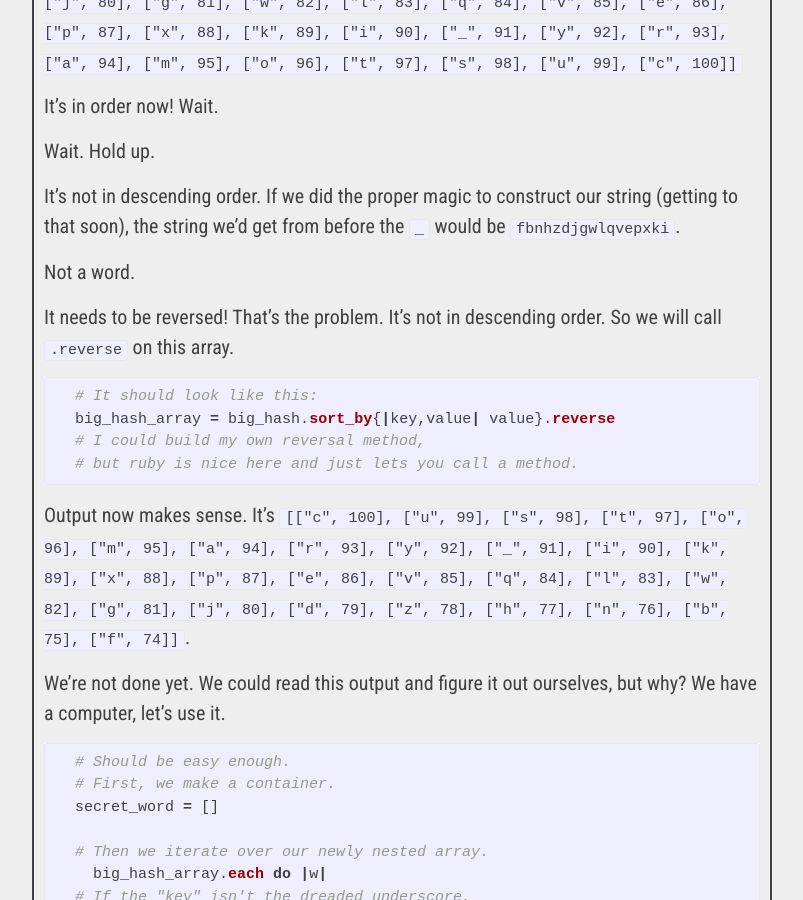
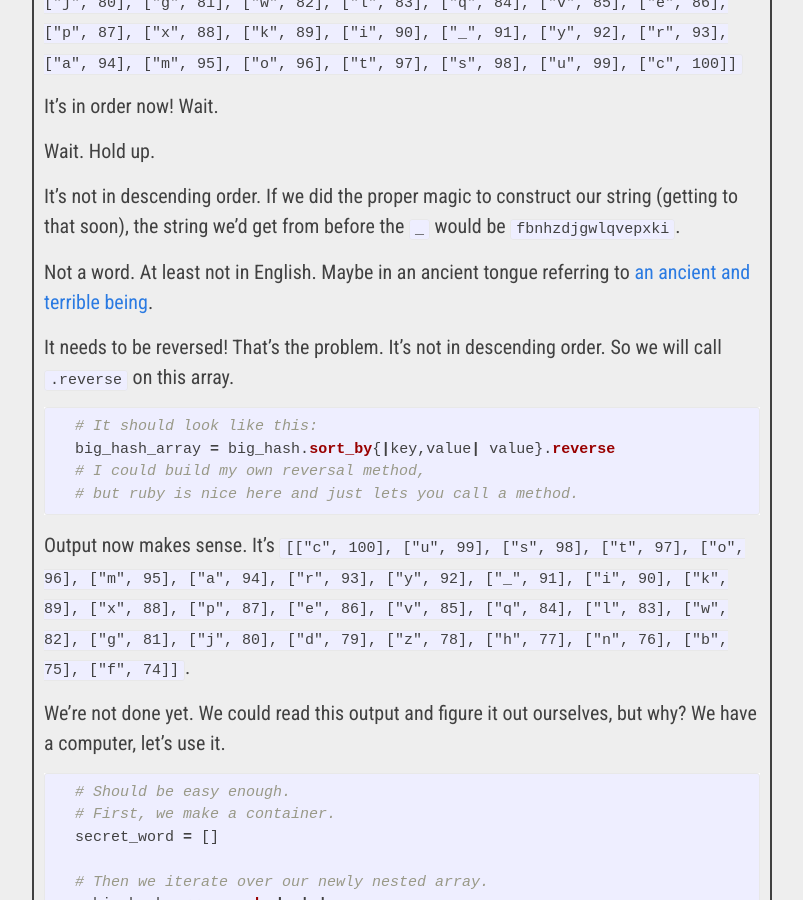
Before and after one commit to descartez/descartez.github.io, a Jekyll site: the page built from _posts/2017-03-16-todays-word.md, in a window 1280 px wide and 900 px high, scrolled down 1754 px. Shown: the whole window, without its empty margins (238-1041 px from the left). Built offline with Jekyll 4.4.1, drawn with Linux system fonts in a browser that asks for light colours; some web fonts are replaced.

Commit message:
adds in cthulhu joke

```diff
--- a/_posts/2017-03-16-todays-word.md
+++ b/_posts/2017-03-16-todays-word.md
@@ -73,7 +73,7 @@ Wait. Hold up.
 
 It's not in descending order. If we did the proper magic to construct our string (getting to that soon), the string we'd get from before the `_` would be `fbnhzdjgwlqvepxki`.
 
-Not a word.
+Not a word. At least not in English. Maybe in an ancient tongue referring to [an ancient and terrible being](https://en.wikipedia.org/wiki/Cthulhu).
 
 It needs to be reversed! That's the problem. It's not in descending order. So we will call `.reverse` on this array.
 
```
